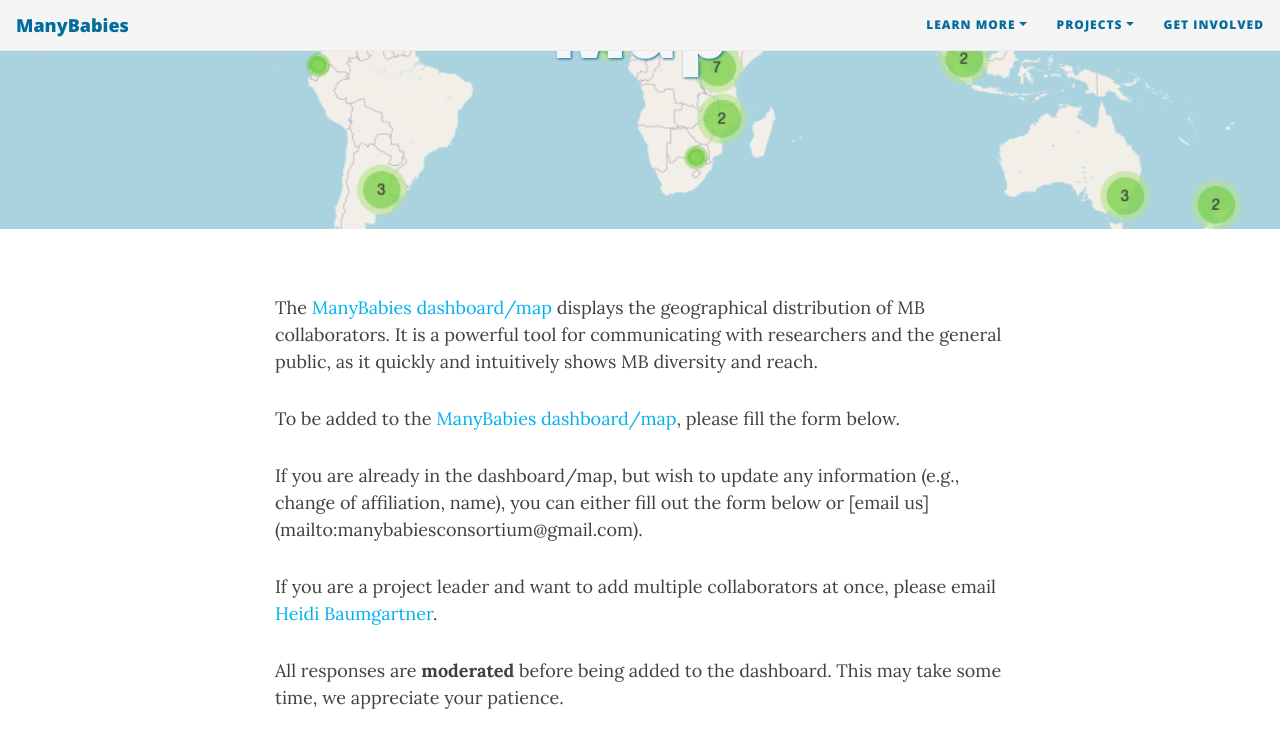
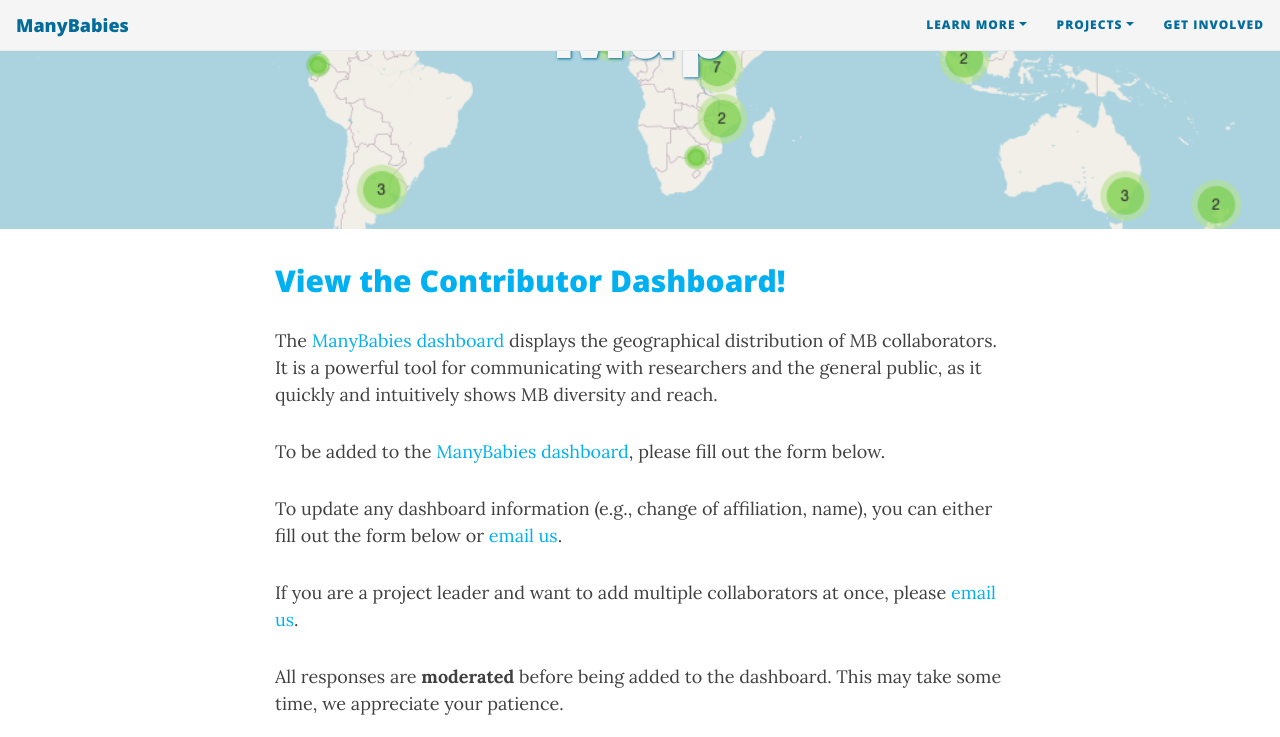
Before and after one commit to manybabies/manybabies.github.io, a Jekyll site: the page built from map.md, in a window 1280 px wide and 900 px high, scrolled down 346 px, cut to the strip 0-737 px from the top of the window. Built offline with Jekyll 4.4.1, drawn with Linux system fonts in a browser that asks for light colours; nearby versions of some CDN libraries; some web fonts are replaced.

Commit message:
Update map.md

```diff
--- a/map.md
+++ b/map.md
@@ -4,17 +4,15 @@
 cover-img: /assets/img/MB_map.png
 ---
 
-<!--
+## [View the Contributor Dashboard!](https://manybabies.shinyapps.io/shiny_mb_map/)
 
--->
+The [ManyBabies dashboard](https://manybabies.shinyapps.io/shiny_mb_map/) displays the geographical distribution of MB collaborators. It is a powerful tool for communicating with researchers and the general public, as it quickly and intuitively shows MB diversity and reach.
 
-The [ManyBabies dashboard/map](https://manybabies.shinyapps.io/shiny_mb_map/) displays the geographical distribution of MB collaborators. It is a powerful tool for communicating with researchers and the general public, as it quickly and intuitively shows MB diversity and reach.
+To be added to the [ManyBabies dashboard](https://manybabies.shinyapps.io/shiny_mb_map/), please fill out the form below.
 
-To be added to the [ManyBabies dashboard/map](https://manybabies.shinyapps.io/shiny_mb_map/), please fill the form below.
+To update any dashboard information (e.g., change of affiliation, name), you can either fill out the form below or [email us](mailto:manybabiesconsortium@gmail.com).
 
-If you are already in the dashboard/map, but wish to update any information (e.g., change of affiliation, name), you can either fill out the form below or [email us] (mailto:manybabiesconsortium@gmail.com).
-
-If you are a project leader and want to add multiple collaborators at once, please email [Heidi Baumgartner](mailto:heidib@stanford.edu).
+If you are a project leader and want to add multiple collaborators at once, please [email us](mailto:manybabiesconsortium@gmail.com).
 
 All responses are **moderated** before being added to the dashboard. This may take some time, we appreciate your patience.
 
```
